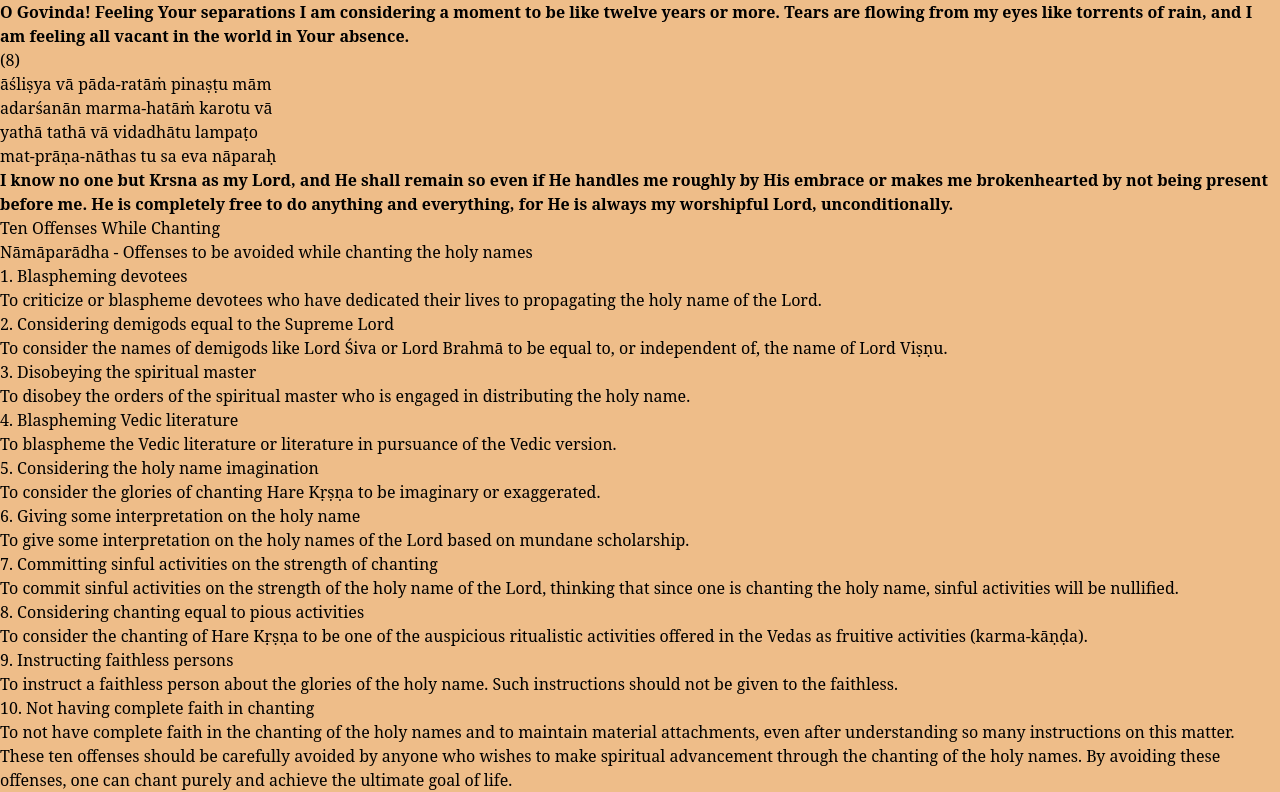
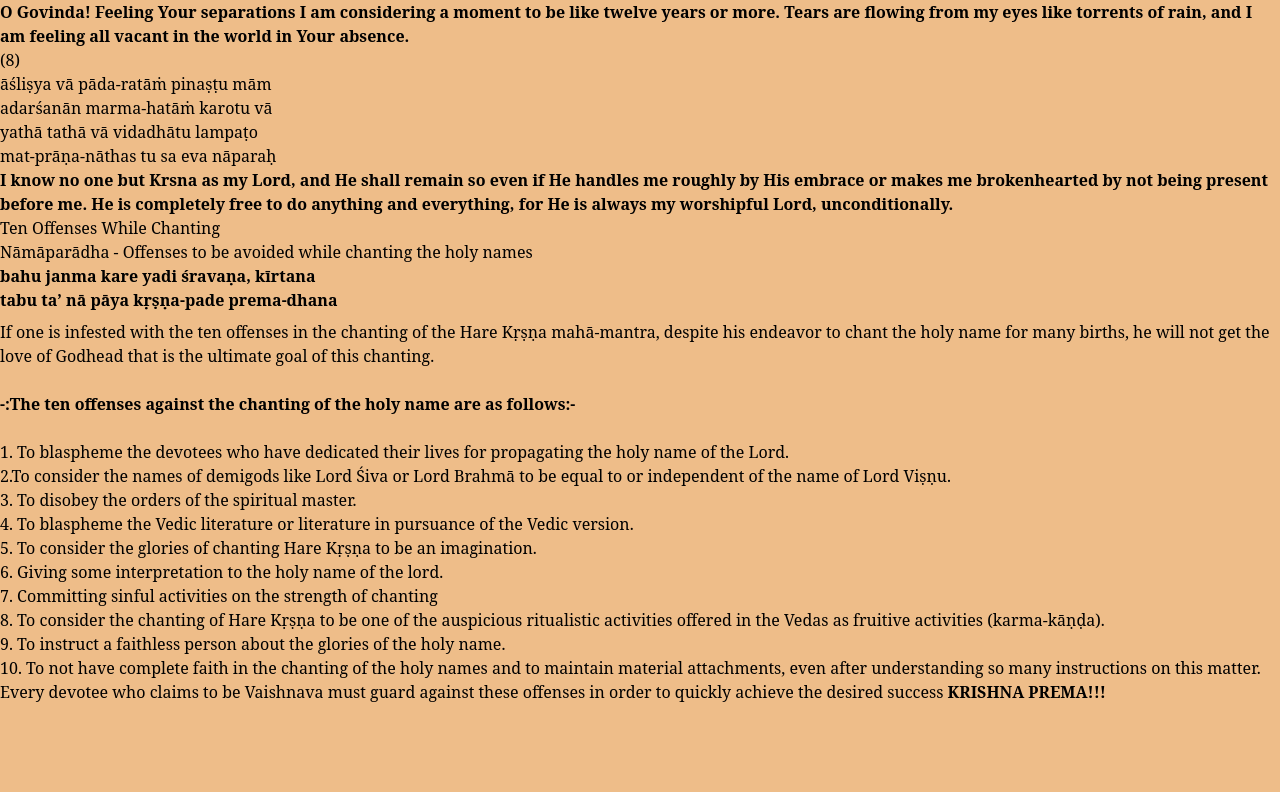
Before and after one commit to Dhiraj-Pote/Vandanam, a Next.js app: page / in a window 1280 px wide. Shown: the part 3336-4128 px from the top of the page. After the commit the page ends 4040 px from the top, so only its background shows below. Built offline with nearby package versions, Linux system fonts and the light colour scheme.

Commit message:
17 nov eve

```diff
--- a/src/app/globals.css
+++ b/src/app/globals.css
@@ -13,3 +13,11 @@ body {
 html {
   scroll-behavior: smooth;
 }
+
+.small-gap {
+    /* Make the line break behave like a block element so margin can be applied */
+    display: block;
+    /* Add a custom vertical space (e.g., 8px) below the line break.
+       Adjust '8px' to fine-tune the size. */
+    margin-bottom: 8px;
+}
--- a/src/app/page.tsx
+++ b/src/app/page.tsx
@@ -323,9 +323,9 @@ export default function Home() {
           <div>
             <p
               data-verse
-              onClick={() => setSelected(selected === "v4" ? null : "v4")}
+              onClick={() => setSelected(selected === "v11" ? null : "v11")}
               className={`text-2xl text-black mb-6 pl-4 ${
-                selected === "v4" ? "border-l-4 border-[#da9d5b] -ml-1" : ""
+                selected === "v11" ? "border-l-4 border-[#da9d5b] -ml-1" : ""
               }`}
             >
               <b>oṁ namo bhagavate vāsudevāya </b>
@@ -476,7 +476,9 @@ export default function Home() {
               className={`text-2xl text-black mb-6 pl-4 ${
                 selected === "s1" ? "border-l-4 border-[#da9d5b] -ml-1" : ""
               }`}
-            >(1)<br/>
+            >
+              (1)
+              <br />
               ceto-darpaṇa-mārjanam bhava-mahā-dāvāgni-nirvāpaṇam
               <br />
               śreyaḥ-kairava-candrikā-vitaraṇam vidyā-vadhū-jīvanam
@@ -514,7 +516,9 @@ export default function Home() {
               className={`text-2xl text-black mb-6 pl-4 ${
                 selected === "s2" ? "border-l-4 border-[#da9d5b] -ml-1" : ""
               }`}
-            >(2)<br/>
+            >
+              (2)
+              <br />
               nāmnām akāri bahudhā nija-sarva-śaktis
               <br />
               tatrārpitā niyamitaḥ smaraṇe na kālaḥ
@@ -552,7 +556,9 @@ export default function Home() {
               className={`text-2xl text-black mb-6 pl-4 ${
                 selected === "s3" ? "border-l-4 border-[#da9d5b] -ml-1" : ""
               }`}
-            >(3)<br/>
+            >
+              (3)
+              <br />
               tṛṇād api sunīcena
               <br />
               taror api sahiṣṇunā
@@ -588,7 +594,9 @@ export default function Home() {
               className={`text-2xl text-black mb-6 pl-4 ${
                 selected === "s4" ? "border-l-4 border-[#da9d5b] -ml-1" : ""
               }`}
-            >(4)<br/>
+            >
+              (4)
+              <br />
               na dhanaṁ na janaṁ na sundarīṁ
               <br />
               kavitāṁ vā jagad-īśa kāmaye
@@ -621,7 +629,9 @@ export default function Home() {
               className={`text-2xl text-black mb-6 pl-4 ${
                 selected === "s5" ? "border-l-4 border-[#da9d5b] -ml-1" : ""
               }`}
-            >(5)<br/>
+            >
+              (5)
+              <br />
               ayi nanda-tanuja kiṅkaraṁ
               <br />
               patitaṁ māṁ viṣame bhavāmbudhau
@@ -655,7 +665,9 @@ export default function Home() {
               className={`text-2xl text-black mb-6 pl-4 ${
                 selected === "s6" ? "border-l-4 border-[#da9d5b] -ml-1" : ""
               }`}
-            >(6)<br/>
+            >
+              (6)
+              <br />
               nayanaṁ galad-aśru-dhārayā
               <br />
               vadanaṁ gadgada-ruddhayā girā
@@ -689,7 +701,9 @@ export default function Home() {
               className={`text-2xl text-black mb-6 pl-4 ${
                 selected === "s7" ? "border-l-4 border-[#da9d5b] -ml-1" : ""
               }`}
-            >(7)<br/>
+            >
+              (7)
+              <br />
               yugāyitaṁ nimeṣeṇa
               <br />
               cakṣuṣā prāvṛṣāyitam
@@ -723,12 +737,14 @@ export default function Home() {
               className={`text-2xl text-black mb-6 pl-4 ${
                 selected === "s8" ? "border-l-4 border-[#da9d5b] -ml-1" : ""
               }`}
-            >(8)<br/>
-            āśliṣya vā pāda-ratāṁ pinaṣṭu mām
+            >
+              (8)
               <br />
-        adarśanān marma-hatāṁ karotu vā
+              āśliṣya vā pāda-ratāṁ pinaṣṭu mām
               <br />
-          yathā tathā vā vidadhātu lampaṭo
+              adarśanān marma-hatāṁ karotu vā
+              <br />
+              yathā tathā vā vidadhātu lampaṭo
               <br />
               mat-prāṇa-nāthas tu sa eva nāparaḥ
             </p>
@@ -764,116 +780,119 @@ export default function Home() {
           Nāmāparādha - Offenses to be avoided while chanting the holy names
         </p>
 
+        <p
+          data-verse
+          onClick={() => setSelected(selected === "v11" ? null : "v11")}
+          className={`text-2xl text-black mb-6 pl-4 ${
+            selected === "v11" ? "border-l-4 border-[#da9d5b] -ml-1" : ""
+          }`}
+        >
+
+          <b>
+    bahu janma kare yadi śravaṇa, kīrtana
+    <br/>
+    tabu ta’ nā pāya kṛṣṇa-pade prema-dhana
+  </b>
+  {/* Dedicated invisible spacer span */}
+  <span className="small-gap" />
+
+  If one is infested with the ten offenses in the chanting of the Hare Kṛṣṇa mahā-mantra, despite his endeavor to chant the holy name for many births, he will not get the love of Godhead that is the ultimate goal of this chanting.
+</p><br/>
+
+
+
+<b> <p
+          data-verse
+          onClick={() => setSelected(selected === "v11" ? null : "v11")}
+          className={`text-2xl text-[#0b0000] mb-6 pl-4 ${
+            selected === "v11" ? "border-l-4 border-[#da9d5b] -ml-1" : ""
+          }`}
+        >
+
+    -:The ten offenses against the chanting of the holy name are as follows:-
+   </p><br/></b>
+
         <div className="space-y-8 max-w-3xl mx-auto">
+
+            <h2 className="text-xl font-semibold mb-3 text-[#6b4423]">
+              1. To blaspheme the devotees who have dedicated their lives
+              for propagating the holy name of the Lord.
+            </h2>
+
+
+
           <div>
             <h2 className="text-xl font-semibold mb-3 text-[#6b4423]">
-              1. Blaspheming devotees
+              2.To consider the names of demigods like Lord Śiva or Lord Brahmā to
+              be equal to or independent of the name of Lord Viṣṇu.
             </h2>
-            <p className="text-[#5a3a1a]">
-              To criticize or blaspheme devotees who have dedicated their lives
-              to propagating the holy name of the Lord.
-            </p>
+
           </div>
 
           <div>
             <h2 className="text-xl font-semibold mb-3 text-[#6b4423]">
-              2. Considering demigods equal to the Supreme Lord
+              3.  To disobey the orders of the spiritual master.
             </h2>
-            <p className="text-[#5a3a1a]">
-              To consider the names of demigods like Lord Śiva or Lord Brahmā to
-              be equal to, or independent of, the name of Lord Viṣṇu.
-            </p>
+
           </div>
 
           <div>
             <h2 className="text-xl font-semibold mb-3 text-[#6b4423]">
-              3. Disobeying the spiritual master
+              4. To blaspheme the Vedic literature or literature in pursuance of
+              the Vedic version.
             </h2>
-            <p className="text-[#5a3a1a]">
-              To disobey the orders of the spiritual master who is engaged in
-              distributing the holy name.
-            </p>
+
           </div>
 
           <div>
             <h2 className="text-xl font-semibold mb-3 text-[#6b4423]">
-              4. Blaspheming Vedic literature
+              5. To consider the glories of chanting Hare Kṛṣṇa to be an imagination.
             </h2>
-            <p className="text-[#5a3a1a]">
-              To blaspheme the Vedic literature or literature in pursuance of
-              the Vedic version.
-            </p>
+
           </div>
 
           <div>
             <h2 className="text-xl font-semibold mb-3 text-[#6b4423]">
-              5. Considering the holy name imagination
+              6. Giving some interpretation to the holy name of the lord.
             </h2>
-            <p className="text-[#5a3a1a]">
-              To consider the glories of chanting Hare Kṛṣṇa to be imaginary or
-              exaggerated.
-            </p>
-          </div>
 
-          <div>
-            <h2 className="text-xl font-semibold mb-3 text-[#6b4423]">
-              6. Giving some interpretation on the holy name
-            </h2>
-            <p className="text-[#5a3a1a]">
-              To give some interpretation on the holy names of the Lord based on
-              mundane scholarship.
-            </p>
           </div>
 
           <div>
             <h2 className="text-xl font-semibold mb-3 text-[#6b4423]">
               7. Committing sinful activities on the strength of chanting
             </h2>
-            <p className="text-[#5a3a1a]">
-              To commit sinful activities on the strength of the holy name of
-              the Lord, thinking that since one is chanting the holy name,
-              sinful activities will be nullified.
-            </p>
+
           </div>
 
           <div>
             <h2 className="text-xl font-semibold mb-3 text-[#6b4423]">
-              8. Considering chanting equal to pious activities
-            </h2>
-            <p className="text-[#5a3a1a]">
-              To consider the chanting of Hare Kṛṣṇa to be one of the auspicious
+              8.  To consider the chanting of Hare Kṛṣṇa to be one of the auspicious
               ritualistic activities offered in the Vedas as fruitive activities
               (karma-kāṇḍa).
-            </p>
+            </h2>
+
           </div>
 
           <div>
             <h2 className="text-xl font-semibold mb-3 text-[#6b4423]">
-              9. Instructing faithless persons
+              9.  To instruct a faithless person about the glories of the holy name.
             </h2>
-            <p className="text-[#5a3a1a]">
-              To instruct a faithless person about the glories of the holy name.
-              Such instructions should not be given to the faithless.
-            </p>
+
           </div>
 
           <div>
             <h2 className="text-xl font-semibold mb-3 text-[#6b4423]">
-              10. Not having complete faith in chanting
-            </h2>
-            <p className="text-[#5a3a1a]">
-              To not have complete faith in the chanting of the holy names and
+              10. To not have complete faith in the chanting of the holy names and
               to maintain material attachments, even after understanding so many
               instructions on this matter.
-            </p>
+            </h2>
+
           </div>
 
           <div className="mt-12 p-6 bg-[#f5dcc4]/60 border border-[#d4a574] rounded-lg">
-            <p className="text-sm italic text-[#5a3a1a]">
-              These ten offenses should be carefully avoided by anyone who
-              wishes to make spiritual advancement through the chanting of the
-              holy names. By avoiding these offenses, one can chant purely and
-              achieve the ultimate goal of life.
+            <p className="text-2xl italic text-[#5a3a1a]">
+              Every devotee who claims to be Vaishnava must guard against these offenses in order to quickly achieve the desired success <b>KRISHNA PREMA!!!</b>
             </p>
           </div>
         </div>
```
